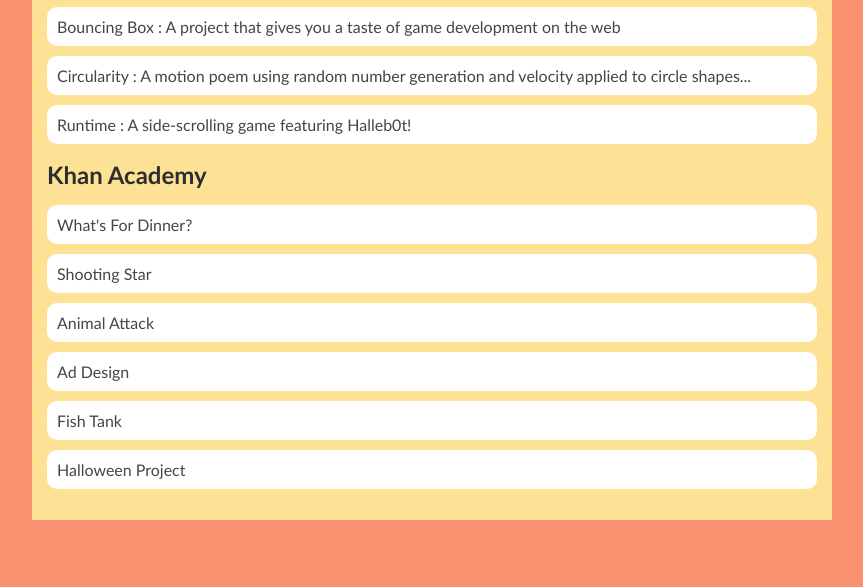
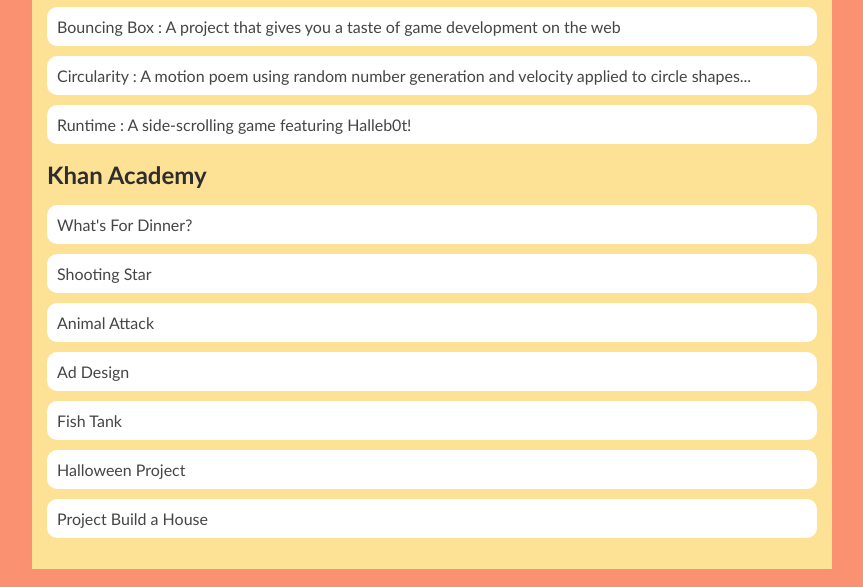
Before and after one commit to andruwcancel1/andruwcancel1.github.io, a plain HTML site: page portfolio.html in a window 1280 px wide. Shown: the part 227-814 px from the top of the page, without its empty margins (208-1071 px from the left). Drawn offline with Linux system fonts and the light colour scheme.

Commit message:
payton meyer being weird

```diff
--- a/portfolio.html
+++ b/portfolio.html
@@ -32,6 +32,7 @@
                     <li><a href="https://www.khanacademy.org/computer-programming/free-agent-post/5196231984594944">Ad Design</a></li>
                     <li><a href="https://www.khanacademy.org/computer-programming/fish-tank/6279183531294720">Fish Tank</a></li>
                     <li><a href="https://www.khanacademy.org/computer-programming/halloween-project/6095331191996416">Halloween Project</a></li>
+                    <li><a href="https://www.khanacademy.org/computer-programming/pizza-structure/5925513698394112">Project Build a House</a></li>
                 </ul>
 
         </main>
```
